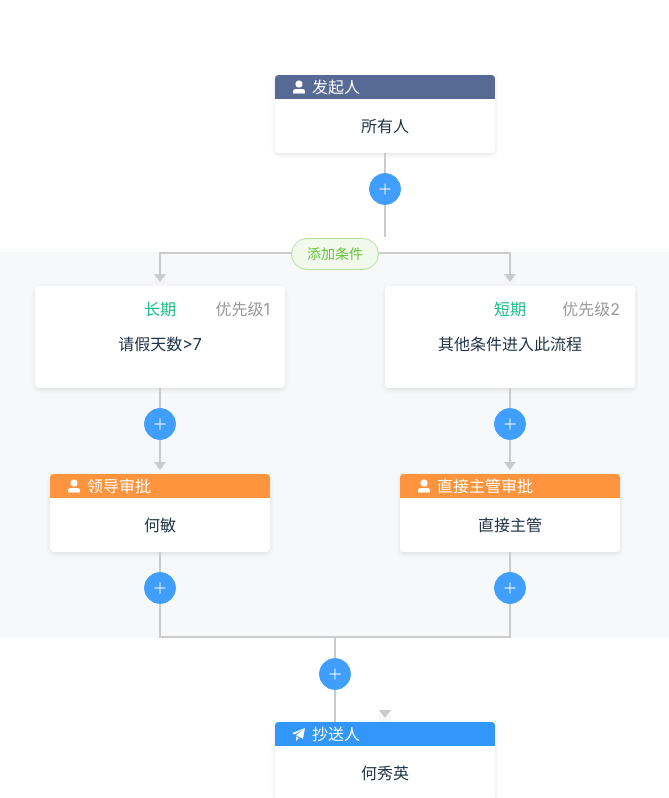
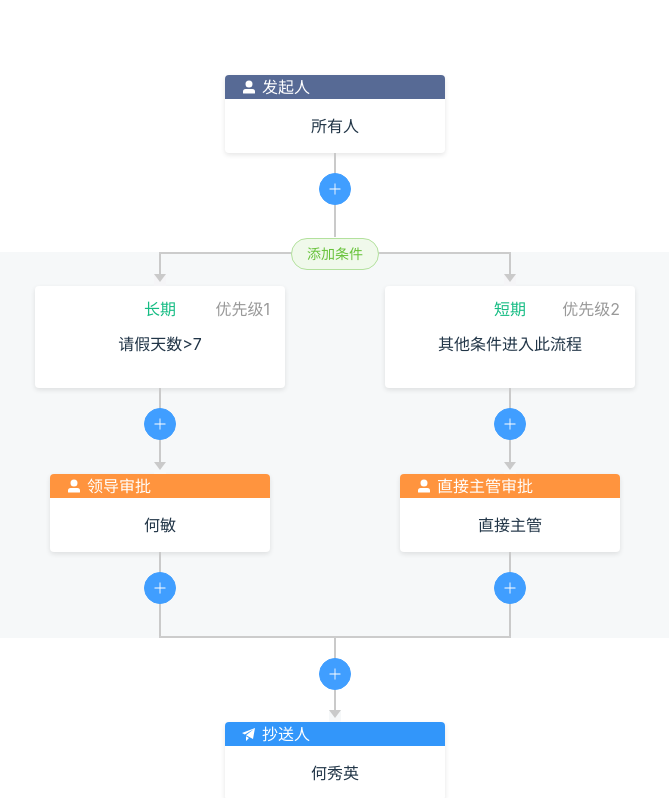
Before and after one commit to flowlong/flowlong-designer, a Vue app: page / in a window 1280 px wide. Shown: the top 798 px of the page, without its empty margins (305-974 px from the left). Built offline with nearby package versions, Linux system fonts and the light colour scheme.

Commit message:
update src/components/scWorkflow/index.vue. node-wrap 对齐bug
Signed-off-by: qiaoenkang <1424854276@qq.com>

```diff
--- a/src/components/scWorkflow/index.vue
+++ b/src/components/scWorkflow/index.vue
@@ -70,7 +70,7 @@
 	.sc-workflow-design .box-scale {display: inline-block;position: relative;width: 100%;padding: 54.5px 0px;align-items: flex-start;justify-content: center;flex-wrap: wrap;min-width: min-content;}
 
 	.sc-workflow-design {
-		.node-wrap {display: inline-flex;width: 100%;flex-flow: column wrap;justify-content: flex-start;align-items: center;padding: 0px 50px;position: relative;z-index: 1;}
+		.node-wrap {display: inline-flex;width: 100%;flex-flow: column wrap;justify-content: flex-start;align-items: center;padding: 0px 0px;position: relative;z-index: 1;}
 		.node-wrap-box {display: inline-flex;flex-direction: column;position: relative;width: 220px;min-height: 72px;flex-shrink: 0;background: rgb(255, 255, 255);border-radius: 4px;cursor: pointer;box-shadow: 0 2px 5px 0 rgba(0,0,0,.1);}
 		.node-wrap-box::before {content: "";position: absolute;top: -12px;left: 50%;transform: translateX(-50%);width: 0px;border-style: solid;border-width: 8px 6px 4px;border-color: rgb(202, 202, 202) transparent transparent;background: #f6f8f9;}
 		.node-wrap-box.start-node:before {content: none}
```
